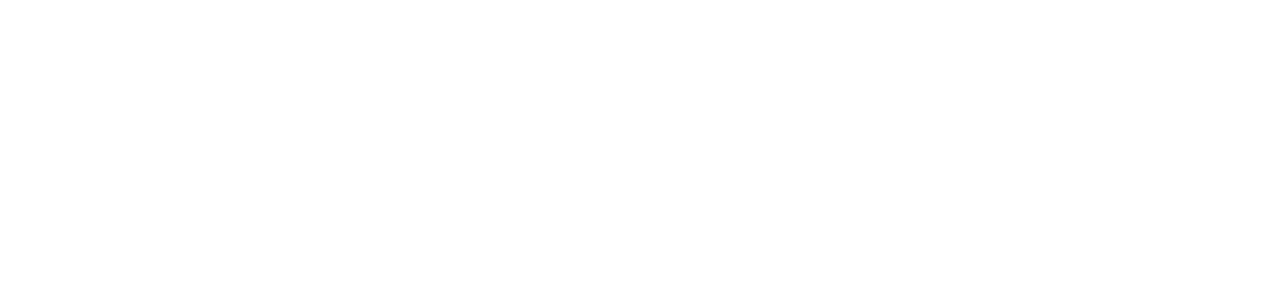
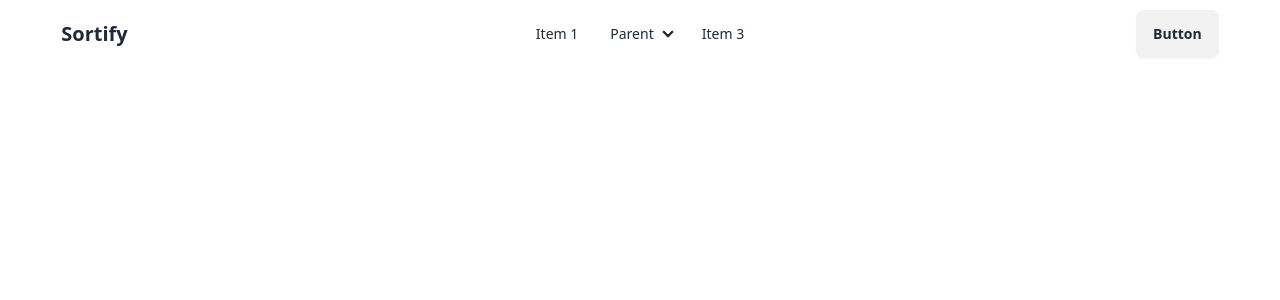
Before and after one commit to MdSaifulIslamRafsan/Sortify, a React (Vite) app: page / in a window 1280 px wide. Shown: the top 300 px of the page. Built offline with nearby package versions, Linux system fonts and the light colour scheme.

Commit message:
added navbar

```diff
--- a/src/App.jsx
+++ b/src/App.jsx
@@ -1,9 +1,12 @@
+import Navbar from "./components/Navbar"
+
 
 function App() {
 
 
   return (
     <>
+    <Navbar></Navbar>
     </>
   )
 }
--- /dev/null
+++ b/src/components/Navbar.jsx
@@ -0,0 +1,58 @@
+
+
+export default function Navbar() {
+    return (
+      <div className="navbar max-w-7xl w-11/12 mx-auto bg-base-100">
+      <div className="navbar-start">
+        <div className="dropdown">
+          <div tabIndex={0} role="button" className="btn btn-ghost lg:hidden">
+            <svg
+              xmlns="http://www.w3.org/2000/svg"
+              className="h-5 w-5"
+              fill="none"
+              viewBox="0 0 24 24"
+              stroke="currentColor">
+              <path
+                strokeLinecap="round"
+                strokeLinejoin="round"
+                strokeWidth="2"
+                d="M4 6h16M4 12h8m-8 6h16" />
+            </svg>
+          </div>
+          <ul
+            tabIndex={0}
+            className="menu menu-sm dropdown-content bg-base-100 rounded-box z-[1] mt-3 w-52 p-2 shadow">
+            <li><a>Item 1</a></li>
+            <li>
+              <a>Parent</a>
+              <ul className="p-2">
+                <li><a>Submenu 1</a></li>
+                <li><a>Submenu 2</a></li>
+              </ul>
+            </li>
+            <li><a>Item 3</a></li>
+          </ul>
+        </div>
+        <a className="text-xl font-bold">Sortify</a>
+      </div>
+      <div className="navbar-center hidden lg:flex">
+        <ul className="menu menu-horizontal px-1">
+          <li><a>Item 1</a></li>
+          <li>
+            <details>
+              <summary>Parent</summary>
+              <ul className="p-2">
+                <li><a>Submenu 1</a></li>
+                <li><a>Submenu 2</a></li>
+              </ul>
+            </details>
+          </li>
+          <li><a>Item 3</a></li>
+        </ul>
+      </div>
+      <div className="navbar-end">
+        <a className="btn">Button</a>
+      </div>
+    </div>
+    )
+  }
--- /dev/null
+++ b/src/components/Products.jsx
@@ -0,0 +1,10 @@
+
+const Products = () => {
+    return (
+        <div>
+
+        </div>
+    );
+};
+
+export default Products;
```
